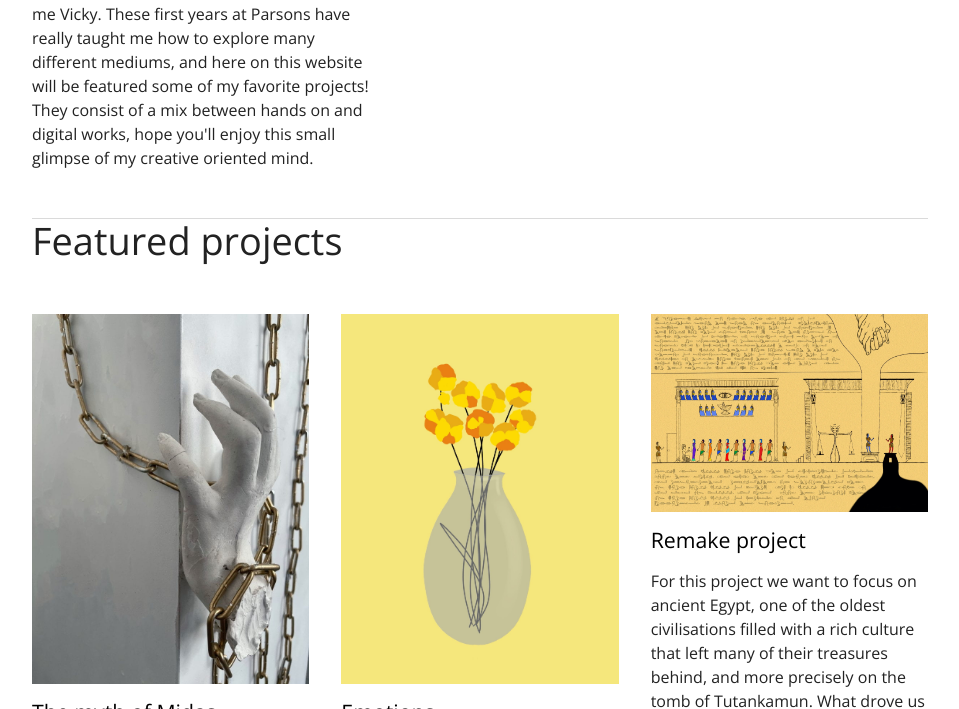
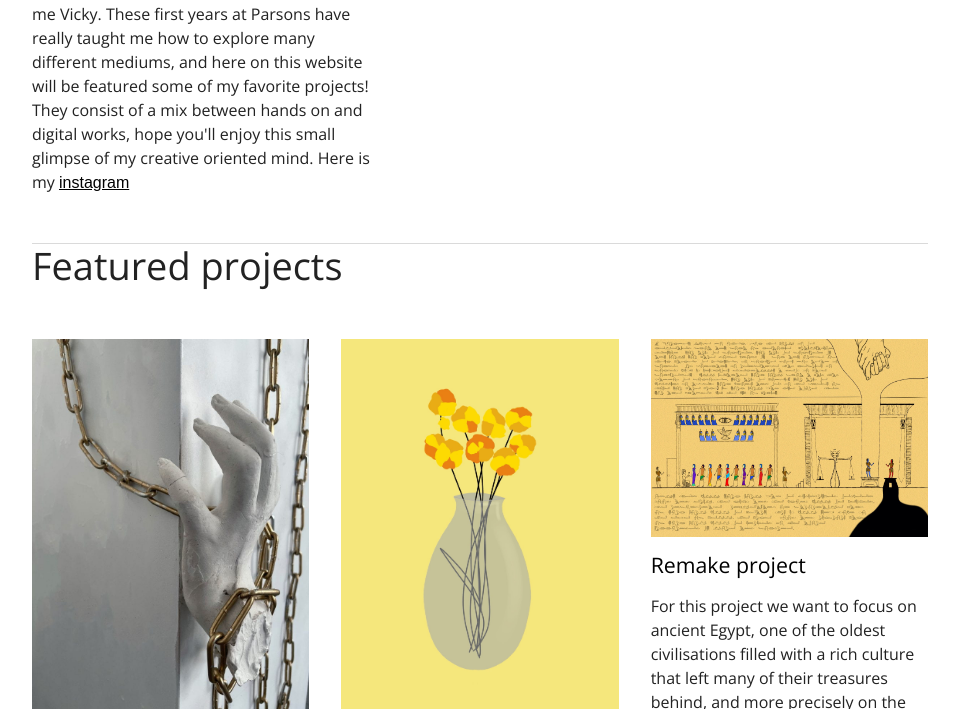
Before and after one commit to vicky42119/portfolio_project_victoria, a website built with Parcel: page index.html in a window 1280 px wide. Shown: the part 391-1100 px from the top of the page, without its empty margins (160-1119 px from the left). Built offline with nearby package versions, Linux system fonts and the light colour scheme; files whose address does not match are found by name.

Commit message:
Update index.html

```diff
--- a/index.html
+++ b/index.html
@@ -35,7 +35,7 @@
       <h3> Welcome to my online portfolio! I am a student here at Parsons studiying communication design. I'm still trying to figure out how this whole thing works but here we are :)
       </h3>
     </aside>
-    <p class="short-bio"> My name is Victoria, but most people just call me Vicky. These first years at Parsons have really taught me how to explore many different mediums, and here on this website will be featured some of my favorite projects! They consist of a mix between hands on and digital works, hope you'll enjoy this small glimpse of my creative oriented mind.  </p>
+    <p class="short-bio"> My name is Victoria, but most people just call me Vicky. These first years at Parsons have really taught me how to explore many different mediums, and here on this website will be featured some of my favorite projects! They consist of a mix between hands on and digital works, hope you'll enjoy this small glimpse of my creative oriented mind. Here is my <a href="https://www.instagram.com/victoriabeyr/">instagram</a> </p>
 
     <figure class="lead-img"><img src="head_photo" /></figure>
 </section>
```
